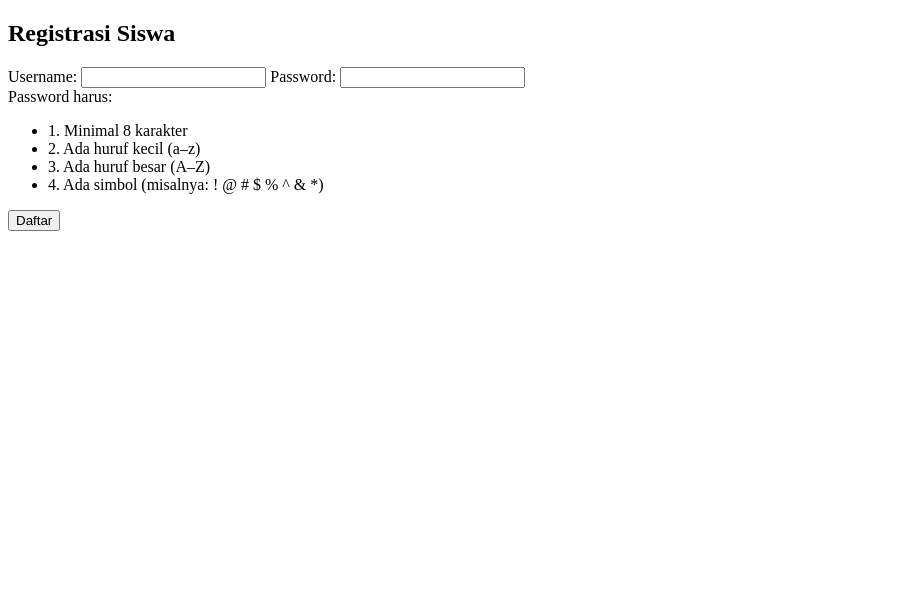
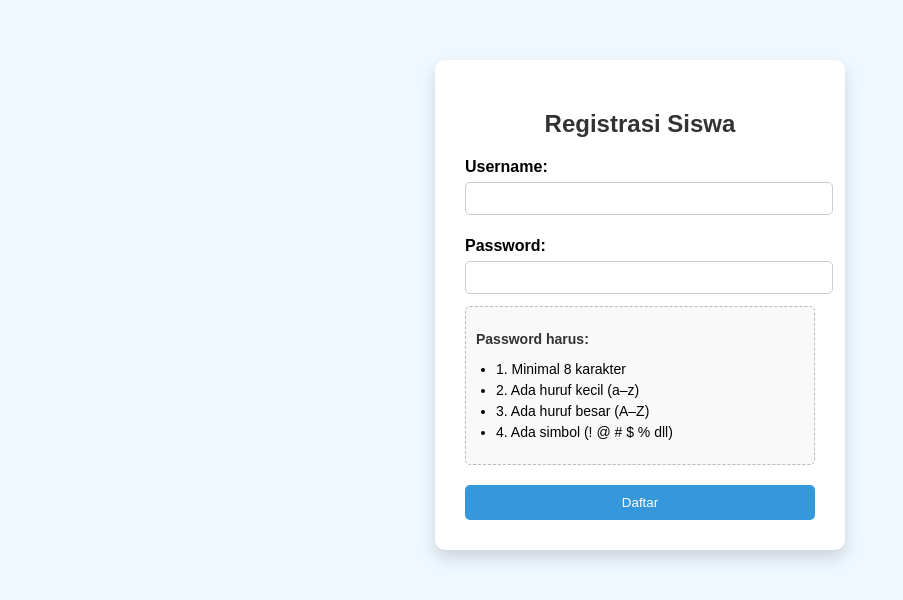
Before and after one commit to FARIZSTUDENT/Web-Dev, a PHP site: page /register.php in a window 1280 px wide. Shown: the top 600 px of the page, without its empty margins (0-903 px from the left). Run offline with PHP 8.4, Linux system fonts and the light colour scheme.

Commit message:
css login and register

```diff
--- a/register.php
+++ b/register.php
@@ -1,6 +1,6 @@
 <?php
 session_start();
-include 'db.php'; // pastikan file db.php sudah ada dan konek ke MySQL
+include 'db.php';
 
 $pesan = '';
 $username = '';
@@ -10,39 +10,35 @@ if ($_SERVER['REQUEST_METHOD'] == 'POST') {
   $username = $_POST['username'];
   $password = $_POST['password'];
 
-  // Cek apakah username sudah dipakai
   $cek = mysqli_query($conn, "SELECT * FROM users WHERE username='$username'");
   if (mysqli_num_rows($cek) > 0) {
-    $pesan = "Username sudah digunakan. Silakan pilih username lain.";
+    $pesan = "Username sudah digunakan. Silakan pilih yang lain.";
   }
-  // Validasi password
   elseif (
     strlen($password) < 8 ||
     !preg_match('/[a-z]/', $password) ||
     !preg_match('/[A-Z]/', $password) ||
     !preg_match('/[\W]/', $password)
   ) {
-    $pesan = "Password harus memenuhi syarat berikut:<br>
-    1. Minimal 8 karakter<br>
-    2. Mengandung huruf kecil (a–z)<br>
-    3. Mengandung huruf besar (A–Z)<br>
-    4. Mengandung simbol (misalnya: ! @ # \$ % ^ & *)";
+    $pesan = "Password tidak valid.";
   }
   else {
     mysqli_query($conn, "INSERT INTO users(username, password) VALUES('$username','$password')");
-    echo "<p>Registrasi berhasil. <a href='login.php'>Login sekarang</a></p>";
+    echo "<p>✅ Registrasi berhasil. <a href='login.php'>Login sekarang</a></p>";
     exit;
   }
 }
 ?>
 
 <!DOCTYPE html>
-<html>
+<html lang="id">
 <head>
+  <meta charset="UTF-8">
   <title>Registrasi</title>
+  <link rel="stylesheet" href="style.css">
 </head>
 <body>
-
+  <div class="card">
     <h2>Registrasi Siswa</h2>
 
     <?php if ($pesan): ?>
@@ -57,17 +53,17 @@ if ($_SERVER['REQUEST_METHOD'] == 'POST') {
       <input type="password" name="password" required>
 
       <div class="rules">
-      Password harus:
+        <p><strong>Password harus:</strong></p>
         <ul>
           <li>1. Minimal 8 karakter</li>
           <li>2. Ada huruf kecil (a–z)</li>
           <li>3. Ada huruf besar (A–Z)</li>
-        <li>4. Ada simbol (misalnya: ! @ # $ % ^ & *)</li>
+          <li>4. Ada simbol (! @ # $ % dll)</li>
         </ul>
       </div>
 
-    <button type="submit">Daftar</button>
+      <input type="submit" value="Daftar">
     </form>
-
+  </div>
 </body>
 </html>
--- /dev/null
+++ b/style.css
@@ -0,0 +1,104 @@
+body {
+  font-family: Arial, sans-serif;
+  background-color: #f0f8ff;
+  margin: 0;
+  padding: 0;
+}
+
+.card {
+  background-color: white;
+  width: 350px;
+  margin: 60px auto;
+  padding: 30px;
+  border-radius: 10px;
+  box-shadow: 0 8px 16px rgba(0,0,0,0.15);
+}
+
+h2 {
+  text-align: center;
+  margin-bottom: 20px;
+  color: #333;
+}
+
+label {
+  display: block;
+  margin-top: 10px;
+  font-weight: bold;
+}
+
+input[name="username"], input[type="password"] {
+  width: 100%;
+  padding: 8px;
+  margin: 6px 0 12px;
+  border: 1px solid #ccc;
+  border-radius: 5px;
+}
+
+input[type="submit"], button {
+  background-color: #3498db;
+  color: white;
+  padding: 10px;
+  width: 100%;
+  border: none;
+  border-radius: 5px;
+  cursor: pointer;
+  margin-top: 10px;
+}
+
+input[type="submit"]:hover {
+  background-color: #2980b9;
+}
+
+.error {
+  color: red;
+  background-color: #ffe6e6;
+  padding: 10px;
+  border-left: 5px solid red;
+  margin-bottom: 15px;
+}
+
+.rules {
+  background: #f9f9f9;
+  padding: 10px;
+  border: 1px dashed #bbb;
+  border-radius: 5px;
+  margin-bottom: 10px;
+  font-size: 14px;
+}
+.rules ul {
+  list-style-type: disc;
+  padding-left: 20px;
+}
+.rules li {
+  margin-bottom: 5px;
+}
+.rules strong {
+  color: #333;
+}
+.rules a {
+  color: #3498db;
+  text-decoration: none;
+}
+.rules a:hover {
+  text-decoration: underline;
+}
+.rules a:visited {
+  color: #2980b9;
+}
+.rules a:active {
+  color: #1abc9c;
+}
+.rules a:focus {
+  outline: none;
+  box-shadow: 0 0 5px #3498db;
+}
+.rules a:focus-visible {
+  outline: 2px solid #3498db;
+  outline-offset: 2px;
+}
+.rules a:focus:not(:focus-visible) {
+  outline: none;
+}
+.rules a:focus-visible:hover {
+  text-decoration: underline;
+}
```
Also changed, not shown: login.php (+31 -11 lines). Lines whose indentation alone changed are shown as unchanged.
